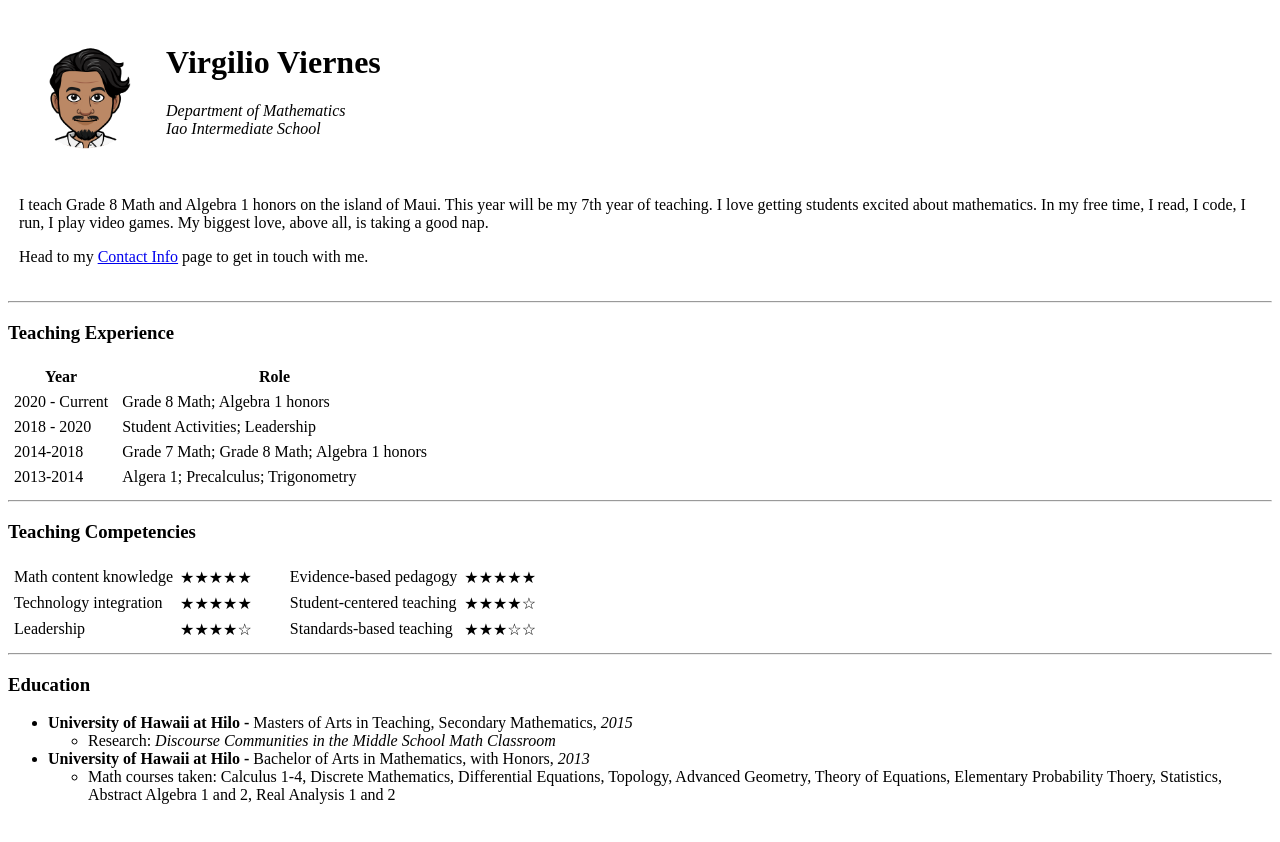
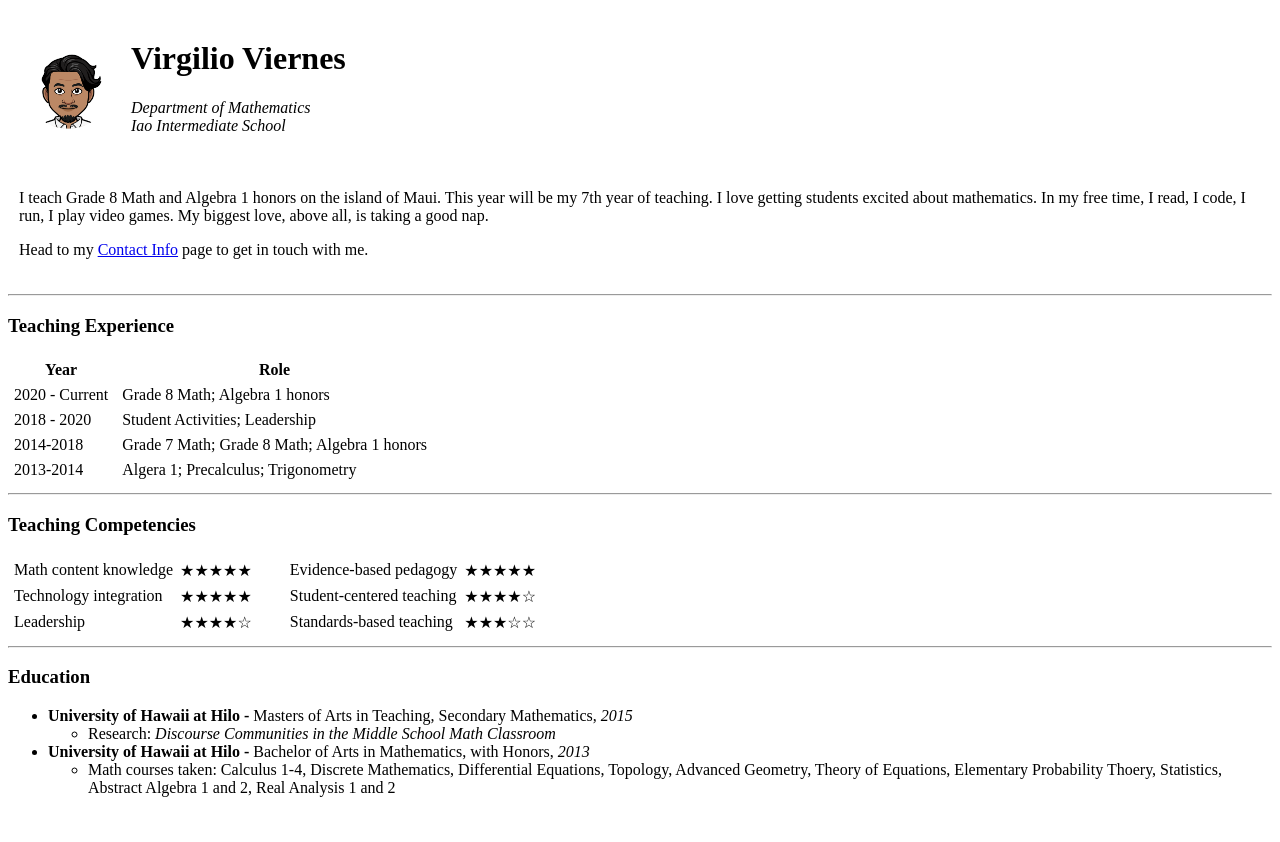
Before and after one commit to veegenose/cv, a plain HTML site: page index.html in a window 1280 px wide. Drawn offline with Linux system fonts and the light colour scheme.

Commit message:
Update index.html

```diff
--- a/index.html
+++ b/index.html
@@ -9,7 +9,7 @@
   <body>
     <table cellspacing="10">
       <tbody>
-        <td><img src="https://raw.githubusercontent.com/veegenose/cv/master/profile.png" height="135px"></td>
+        <td><img src="https://raw.githubusercontent.com/veegenose/cv/master/profile.png" height="100px"></td>
         <td><h1>Virgilio Viernes</h1>
           <p><em>Department of Mathematics <br>
           Iao Intermediate School</em></p></td>
```
